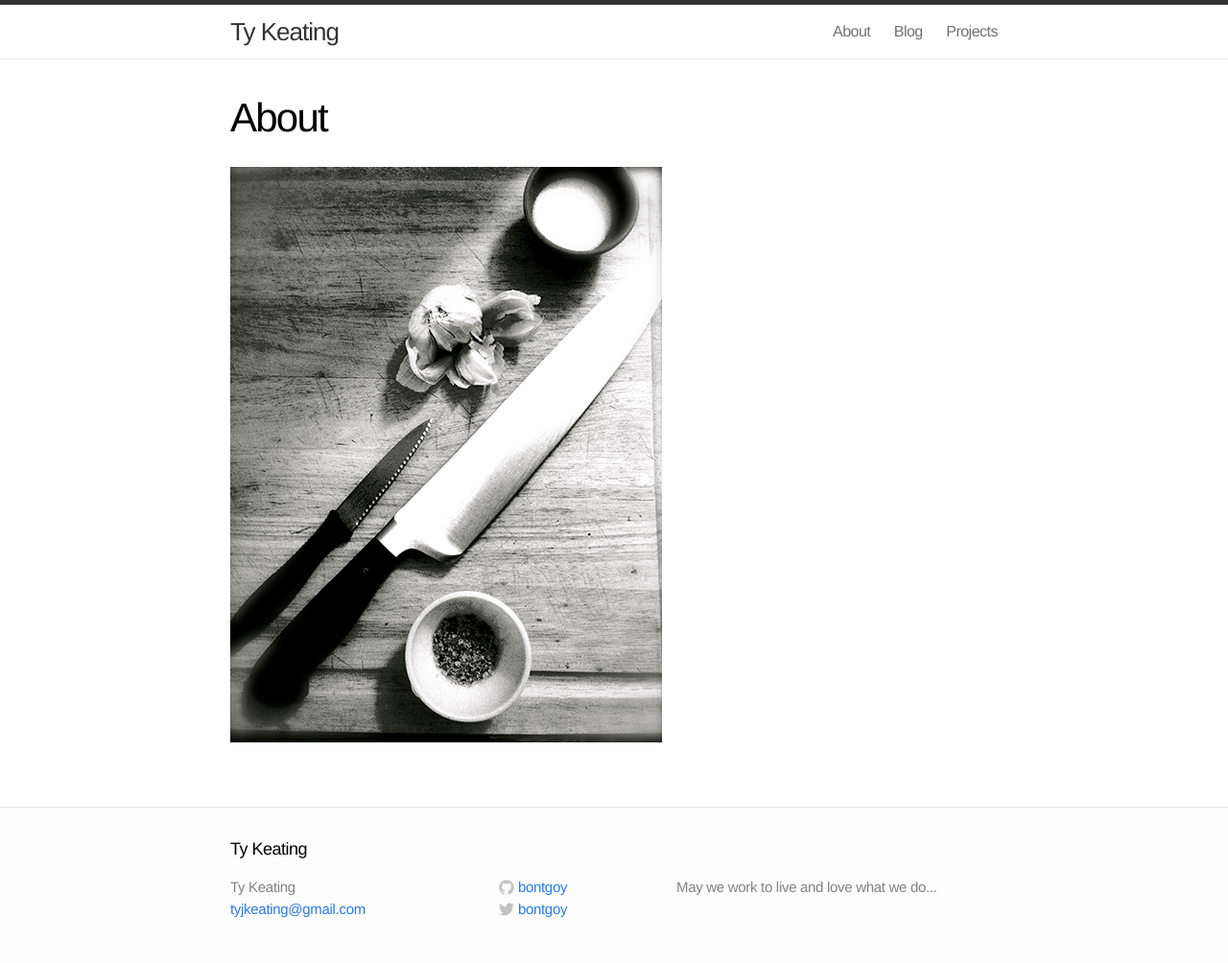
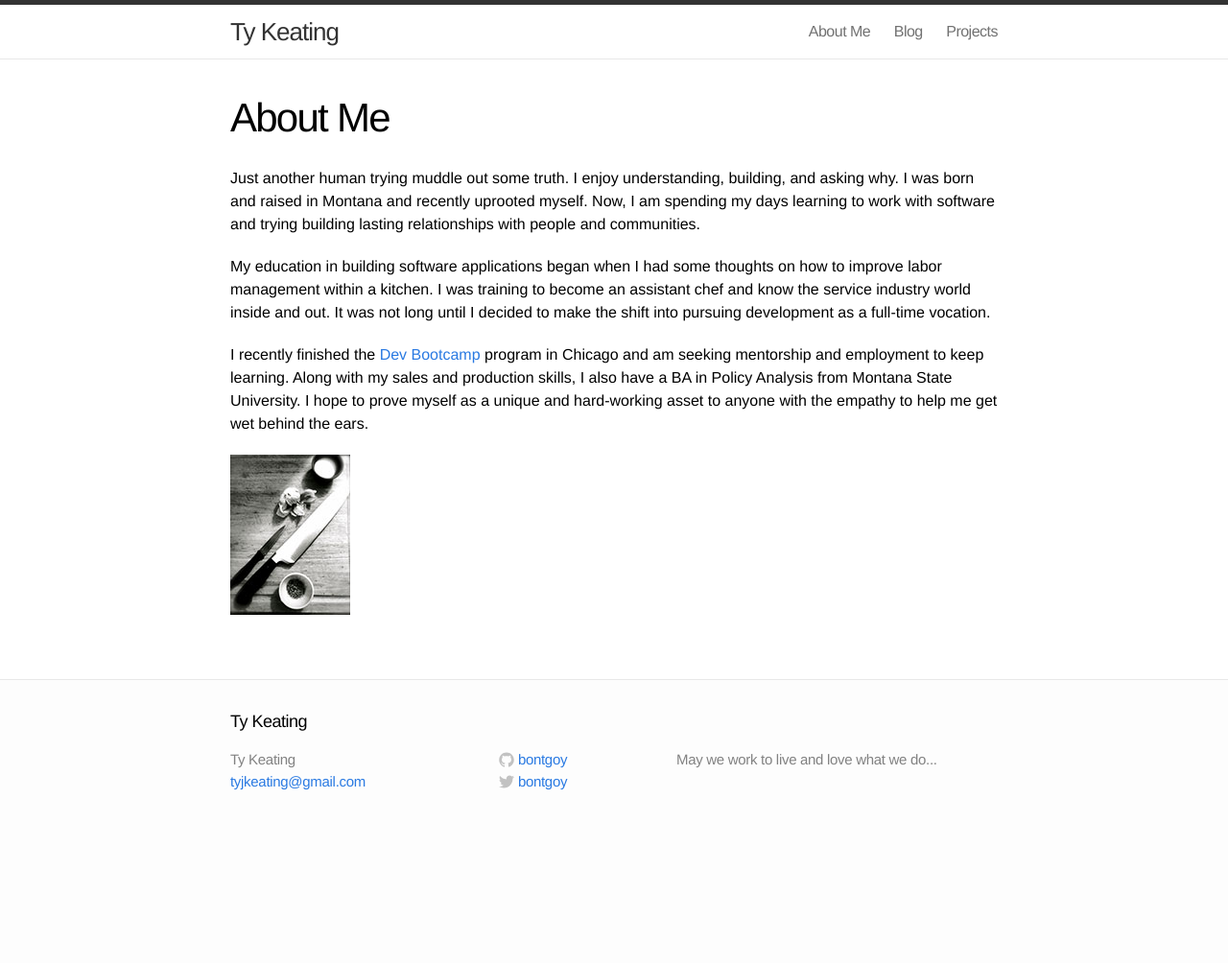
Before and after one commit to Bontgoy/Bontgoy.github.io, a Jekyll site: the page built from about.md, in a window 1280 px wide. Shown: the whole page at 96% size. Built offline with Jekyll 4.4.1, drawn with Linux system fonts in a browser that asks for light colours; after the commit the page ends 900 px from its top, so only the background shows below that.

Commit message:
about and image

```diff
--- a/about.md
+++ b/about.md
@@ -1,6 +1,13 @@
 ---
 layout: page
-title: About
+title: About Me
 permalink: /about/
 ---
-![cook_pic](/images/IMG_0506.gif)
+
+Just another human trying muddle out some truth.  I enjoy understanding, building, and asking why.  I was born and raised in Montana and recently uprooted myself.  Now, I am spending my days learning to work with software and trying building lasting relationships with people and communities.
+
+My education in building software applications began when I had some thoughts on how to improve labor management within a kitchen.  I was training to become an assistant chef and know the service industry world inside and out.  It was not long until I decided to make the shift into pursuing development as a full-time vocation.
+
+I recently finished the [Dev Bootcamp](http://www.devbootcamp.com) program in Chicago and am seeking mentorship and employment to keep learning.  Along with my sales and production skills, I also have a BA in Policy Analysis from Montana State University.  I hope to prove myself as a unique and hard-working asset to anyone with the empathy to help me get wet behind the ears.
+
+![tjk](/images/IMG_0506.jpg)
--- /dev/null
+++ b/css/my.css
@@ -0,0 +1,3 @@
+body {
+	background-color: green;
+}
--- a/index.html
+++ b/index.html
@@ -4,8 +4,9 @@
 
 <div class="home">
 
-  <a href="http://www.google.com"><img src=""></a>
 
-  <p class="rss-subscribe">subscribe <a href="{{ "/feed.xml" | prepend: site.baseurl }}">via RSS</a></p>
+  <p class="birds" > The birds will fly<a href="http://www.google.com">Check it out<img src=""></a></p>
+
+
 
 </div>
```
Also changed, not shown: images/IMG_0506.jpg, images/tjk.gif (added), images/tjk.jpg (added), 14 other files.
